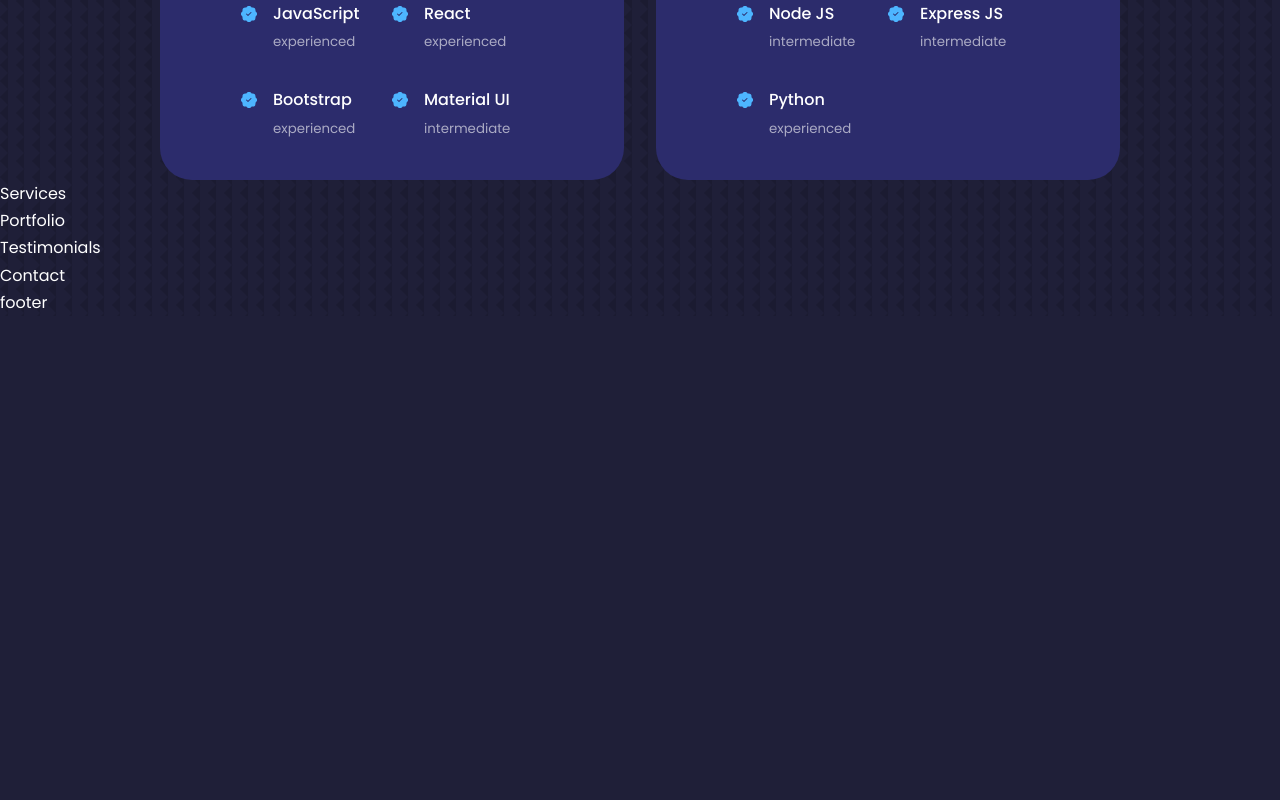
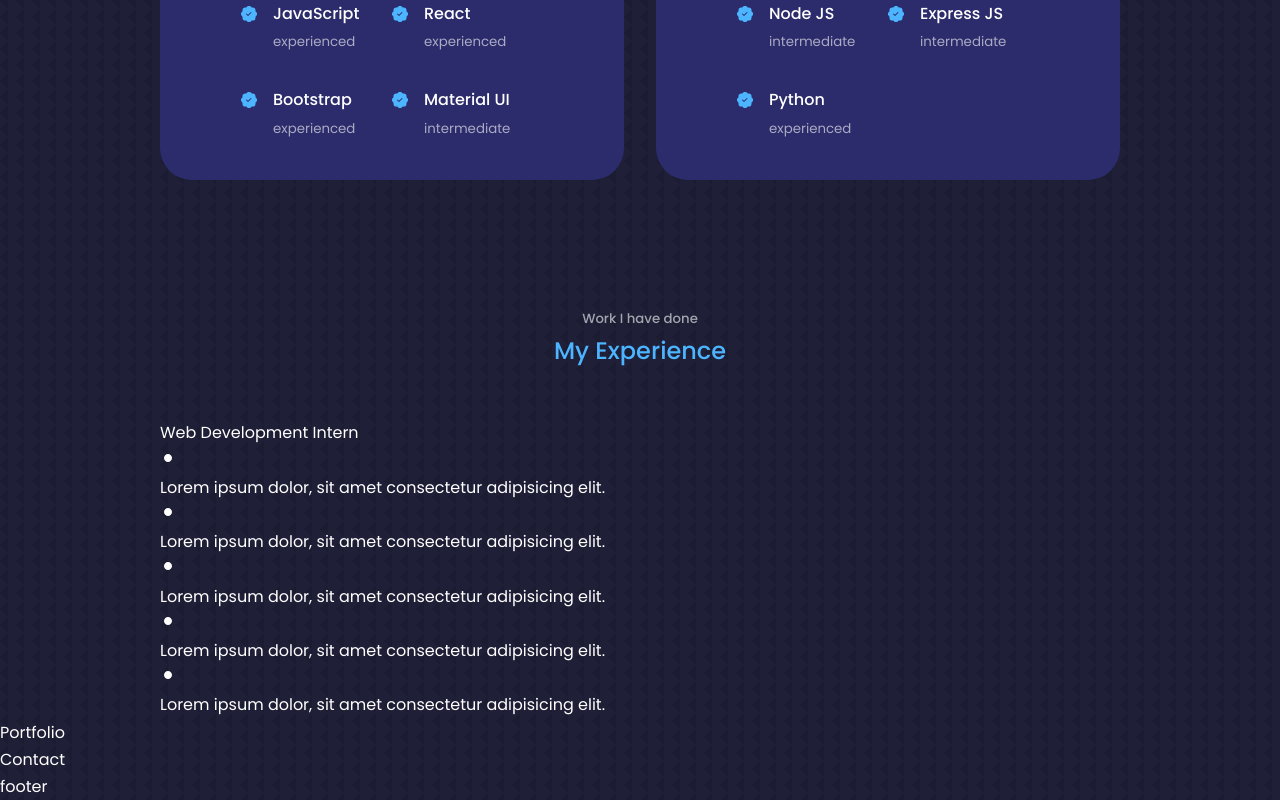
Before and after one commit to bhavyak13/portfolio, a React (Create React App) app: page / in a window 1280 px wide. Shown: the part 2087-2887 px from the top of the page. Before the commit the page ends 2403 px from the top, so only its background shows below. Built offline with nearby package versions, Linux system fonts and the light colour scheme; the HTML template or start-up script is replaced by a standard one.

Commit message:
added Experince Component

```diff
--- a/src/App.js
+++ b/src/App.js
@@ -3,8 +3,8 @@
 import Navbar from './Components/02_Navbar/Navbar'
 import About from './Components/03_About/About'
 import Skills from './Components/04_Skills/Skills'
-import Services from './Components/05_Services/Services'
-import Testimonials from './Components/06_Testimonials/Testimonials'
+// import Certificates from './Components/06_Certificates/Certificates'
+import Experience from './Components/05_Experience/Experience'
 import Contact from './Components/07_Contact/Contact'
 import Footer from './Components/08_Footer/Footer'
 import Portfolio from './Components/Portfolio/Portfolio'
@@ -16,9 +16,9 @@
       <Header />
       <About />
       <Skills />
-      <Services />
+      {/* <Certificates /> */}
+      <Experience />
       <Portfolio />
-      <Testimonials />
       <Contact />
       <Footer />
       <Navbar />
--- a/src/Components/04_Skills/SkillsContentBox.js
+++ b/src/Components/04_Skills/SkillsContentBox.js
@@ -9,7 +9,7 @@
         <>
             {
                 skills.map(skill => (
-                    <article className='skills__details'>
+                    <article className='skills__details' key={skill.name}>
                         <BsPatchCheckFill />
                         <div>
                             <h4>{skill.name}</h4>
--- /dev/null
+++ b/src/Components/05_Experience/Experience.js
@@ -0,0 +1,30 @@
+import React from 'react'
+import { GoPrimitiveDot } from 'react-icons/go'
+
+const a=['','','','',''];
+
+const Experience = () => {
+  return (
+    <section id='experience'>
+      <h5>Work I have done</h5>
+      <h2>My Experience</h2>
+      <div className='container Experience__container'>
+        <article className='Experience'>
+          <div className='Experience__head'>
+            Web Development Intern
+            <ul className='Experience__list'>
+              {a.map((e,i) => (
+                <li key={i}>
+                  <GoPrimitiveDot className='Experience__list-icon' />
+                  <p>Lorem ipsum dolor, sit amet consectetur adipisicing elit.</p>
+                </li>
+              ))}
+            </ul>
+          </div>
+        </article>
+      </div>
+    </section>
+  )
+}
+
+export default Experience;
--- a/src/Components/05_Services/Services.js
+++ /dev/null
@@ -1,9 +0,0 @@
-import React from 'react'
-
-const Services = () => {
-  return (
-    <div>Services</div>
-  )
-}
-
-export default Services
--- /dev/null
+++ b/src/Components/06_Certificates/Certificates.js
@@ -0,0 +1,15 @@
+import React from 'react'
+
+const Certificates = () => {
+  return (
+    <section id="certificates">
+      <h5>What I recieved</h5>
+      <h2>Certificates</h2>
+      <div className='container Certificates__container'>
+        <article className='Certificates'></article>
+      </div>
+    </section>
+  )
+}
+
+export default Certificates
--- a/src/Components/06_Testimonials/Testimonials.js
+++ /dev/null
@@ -1,9 +0,0 @@
-import React from 'react'
-
-const Testimonials = () => {
-  return (
-    <div>Testimonials</div>
-  )
-}
-
-export default Testimonials
```
